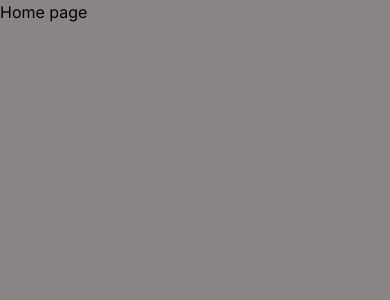
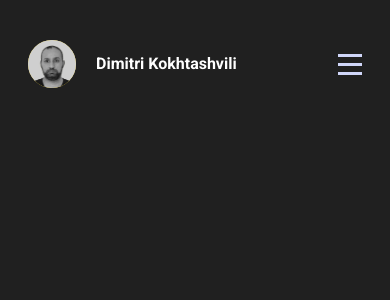
Before and after one commit to dlkokhta/My-Portfoglio, a Next.js app: page /home in a window 390 px wide. Shown: the top 300 px of the page. Built offline with nearby package versions, Linux system fonts and the light colour scheme.

Commit message:
add burger menu

```diff
--- /dev/null
+++ b/src/app/components/HamburgerMenu.tsx
@@ -0,0 +1,33 @@
+"use client";
+
+import { useState } from "react";
+import BurgerMenu from "../assets/hamburger.svg";
+import Menu from "../components/Menu";
+
+const HamburgerMenu = () => {
+  const [isHamburgerOpen, setIsHamburgerOpen] = useState<boolean>(false);
+  return (
+    <div>
+      <img
+        className="relative w-full"
+        onClick={() => setIsHamburgerOpen(true)}
+        src={BurgerMenu.src}
+      />
+      {isHamburgerOpen && (
+        <div
+          onClick={() => setIsHamburgerOpen(false)}
+          className="absolute left-0 top-0 w-full bg-black bg-opacity-50 lg:hidden"
+        >
+          <div
+            onClick={(e) => e.stopPropagation()}
+            className="h-screen w-[150px] cursor-pointer bg-white bg-opacity-5 backdrop-blur-lg text-white font-thin ml-auto p-5 flex flex-col gap-4"
+          >
+            <Menu />
+          </div>
+        </div>
+      )}
+    </div>
+  );
+};
+
+export default HamburgerMenu;
--- a/src/app/components/Header.tsx
+++ b/src/app/components/Header.tsx
@@ -1,12 +1,27 @@
-import Github from "../assets/github.png";
+"use client";
+
+import myPhoto from "../assets/myPhoto.png";
+import HamburgerMenu from "../components/HamburgerMenu";
+import Menu from "../components/Menu";
 
 const Header = () => {
   return (
-    <main className="flex flex-row">
-      <div>
-        <h3>Github</h3>
-        <img src={Github.src} />
+    <main className="px-7 pt-10">
+      <div className="flex justify-between items-center">
+        <div className="flex items-center gap-5">
+          <div className="rounded-full overflow-hidden w-12 h-12 bg-yellow-300">
+            <img src={myPhoto.src} alt="My Photo" />
+          </div>
+          <h1 className="font-bold text-md text-white">Dimitri Kokhtashvili</h1>
+        </div>
+        <div className="md:hidden">
+          <HamburgerMenu />
+        </div>
+        <div className="text-white hidden flex:none md:flex flex-row gap-5">
+          <Menu />
+        </div>
       </div>
+      {/* <div className="to-transparen h-[0.5px] bg-gradient-to-r from-transparent via-slate-300"></div> */}
     </main>
   );
 };
--- /dev/null
+++ b/src/app/components/Menu.tsx
@@ -0,0 +1,11 @@
+const Menu = () => {
+  return (
+    <>
+      <h1>About</h1>
+      <h1>Skills</h1>
+      <h1>projects</h1>
+      <h1>Contact Me</h1>
+    </>
+  );
+};
+export default Menu;
--- a/src/app/globals.css
+++ b/src/app/globals.css
@@ -10,7 +10,7 @@
   body {
     width: 100vw;
     max-height: 100vh;
-    background-color: rgb(137, 133, 133);
+    background-color: rgba(12, 12, 12, 0.918);
 
   }
 
--- a/src/app/home/page.tsx
+++ b/src/app/home/page.tsx
@@ -3,7 +3,7 @@ import Header from "../components/Header";
 const HomePage = () => {
   return (
     <main>
-      <h1>Home page </h1>
+      <Header />
     </main>
   );
 };
--- a/src/app/layout.tsx
+++ b/src/app/layout.tsx
@@ -1,9 +1,12 @@
 import type { Metadata } from "next";
-import { Inter } from "next/font/google";
+import { Roboto } from "next/font/google";
 import "./globals.css";
 import Header from "../app/components/Header";
 
-const inter = Inter({ subsets: ["latin"] });
+const roboto = Roboto({
+  weight: ["100", "300", "400", "500", "700"],
+  subsets: ["latin"],
+});
 
 export const metadata: Metadata = {
   title: "Create Next App",
@@ -17,7 +20,7 @@ export default function RootLayout({
 }>) {
   return (
     <html lang="en">
-      <body className={inter.className}>{children}</body>
+      <body className={roboto.className}>{children}</body>
     </html>
   );
 }
--- a/src/app/page.tsx
+++ b/src/app/page.tsx
@@ -5,7 +5,6 @@ export default function Home() {
   return (
     <main className="">
       <HomePage />
-      <h1>Home page </h1>
     </main>
   );
 }
--- a/tailwind.config.ts
+++ b/tailwind.config.ts
@@ -15,6 +15,20 @@ const config: Config = {
       },
     },
   },
+  screens: {
+    sm: "640px",
+
+    md: "768px",
+
+    lg: "1024px",
+
+    xl: "1280px",
+
+    "2xl": "1536px",
+
+    "3xl": "1836px",
+  },
+
   plugins: [],
 };
 export default config;
```
Also changed, not shown: src/app/assets/hamburger.svg (added), src/app/assets/myPhoto.png (added).
